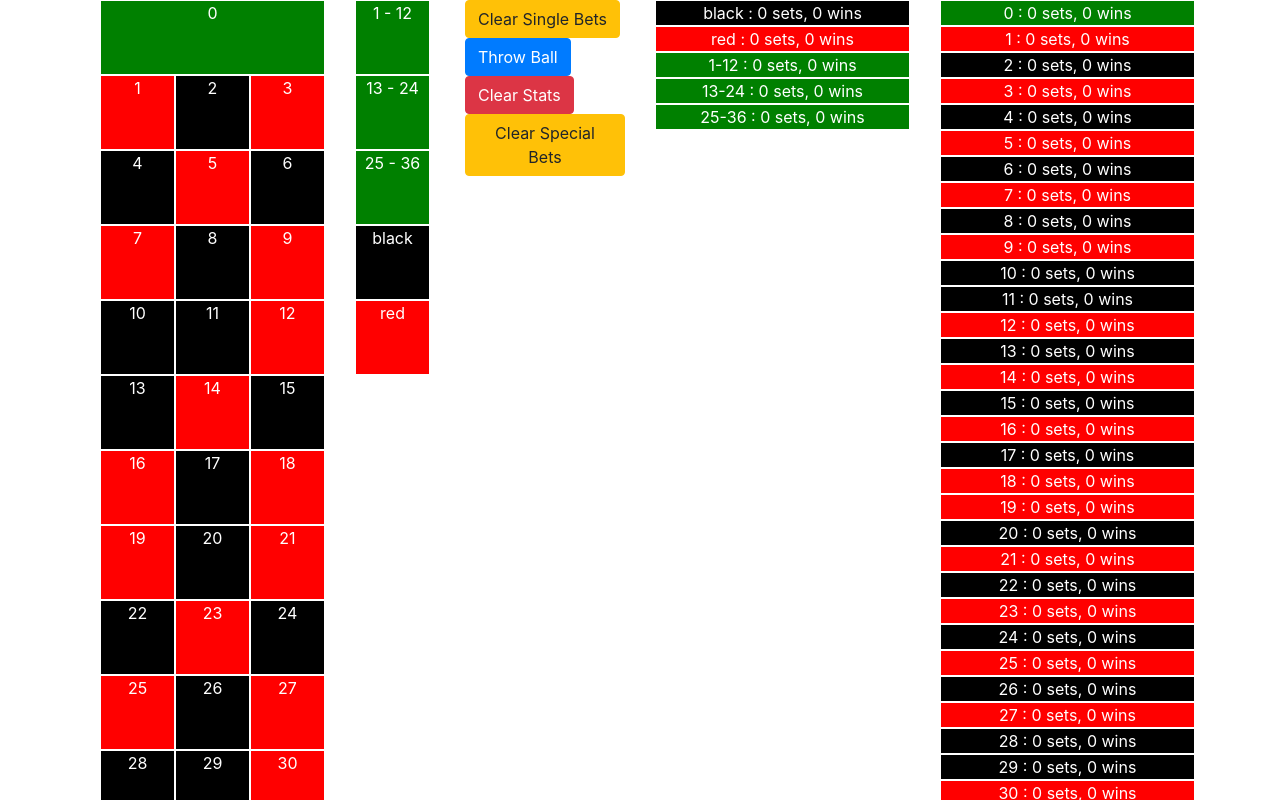
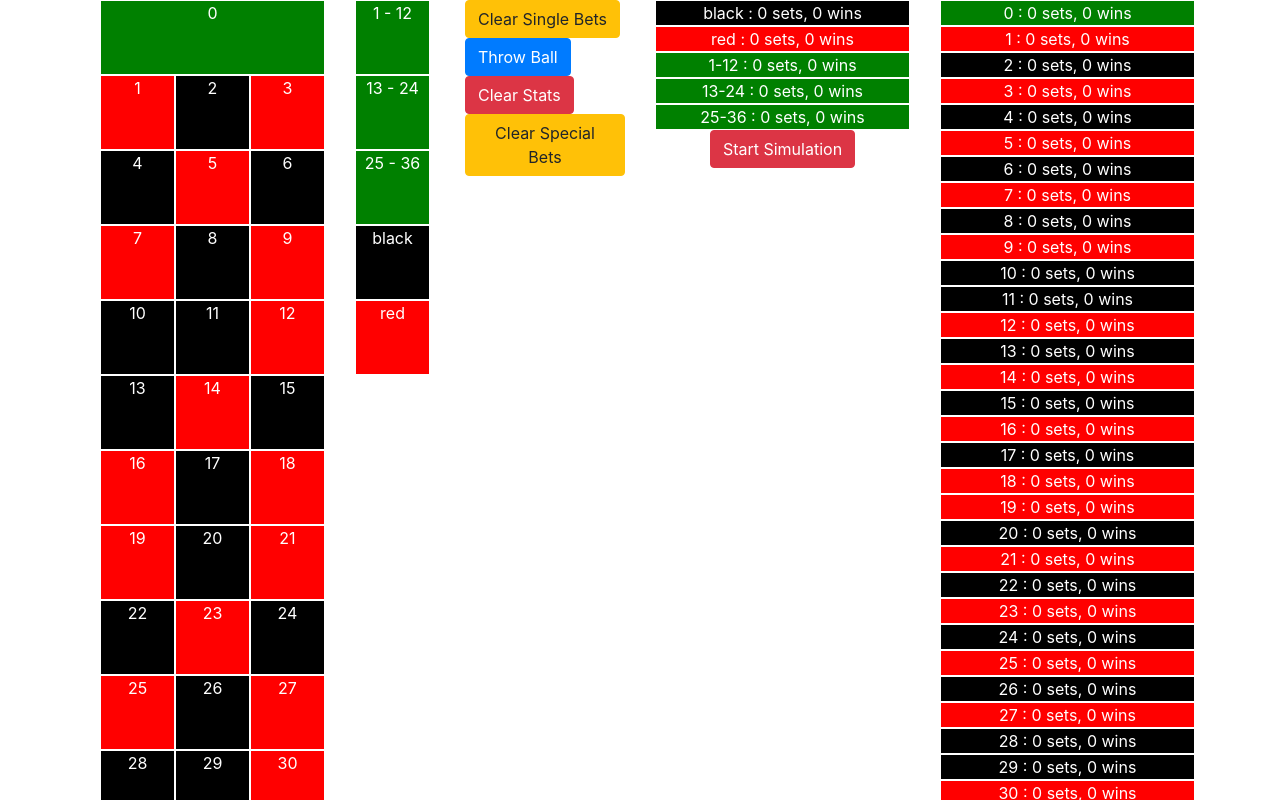
Before and after one commit to Wojtekk77/roulette-simulator, a React (Create React App) app: page / in a window 1280 px wide. Shown: the top 800 px of the page. Built offline with nearby package versions, Linux system fonts and the light colour scheme.

Commit message:
addet button start simulation without form

```diff
--- a/src/components/statistics/RouletteStatistics.js
+++ b/src/components/statistics/RouletteStatistics.js
@@ -2,7 +2,7 @@ import React, { useState, useEffect } from "react";
 import { useSelector, useDispatch, connect } from "react-redux";
 import NumOfSets from "./NumOfSets";
 import SpecialNumOfSets from "./SpecialNumOfSets";
-
+import StartSimulationButton from "./StartSimulationButton";
 const RouletteStatistics = (props) => {
 
   const numsOfSets = props.fieldList.map((field) => {
@@ -23,9 +23,11 @@ const RouletteStatistics = (props) => {
         <div className="col-md-6 text-center" >
           {numsOfColors}
           {numsOfPartials}
+          <StartSimulationButton />
         </div>
         <div className="col-md-6 text-center" >
           {numsOfSets}
+
         </div>
       </div>
     </div>
--- /dev/null
+++ b/src/components/statistics/StartSimulationButton.js
@@ -0,0 +1,66 @@
+import React, { Component } from 'react';
+import { connect } from 'react-redux';
+import { clearStatsAction } from '../../actions/clearStatsAction';
+import { throwBallAction } from "../../actions/throwBallAction"
+
+const StartSimulationButton = (props) => {
+
+    //     var Interval = setInterval(() => {
+    //         field = this.props.throwBall();
+    //         if (this.state.color === "") {
+    //         } else if (field.color === this.state.color) {
+    //             winInRow++;
+    //             wins++;
+    //             loseInRow = 0;
+    //         } else {
+    //             winInRow = 0;
+    //             loseInRow++;
+    //         }
+    //         i++;
+    //         if (longestLoseInRow < loseInRow) longestLoseInRow = loseInRow;
+    //         if (longestWinInRow < winInRow) longestWinInRow = winInRow;
+    //         this.setState({
+    //             wins,
+    //             winInRow,
+    //             loseInRow,
+    //             longestWinInRow,
+    //             longestLoseInRow,
+    //         });
+    //         if (i >= number || this.state.stopSimulation) {
+    //             clearInterval(Interval);
+    //         }
+    //     }, speed);
+    // };
+
+
+    const handleStartSimulation = () => {
+        var i = 0;
+        var Interval = setInterval(() => {
+            props.startSimulation(props.fields, props.colorFields, props.partialFields);
+            i++;
+            if (i > 500) {
+                clearInterval(Interval);
+            }
+        })
+    }
+
+    return (
+        <button onClick={handleStartSimulation} className="btn btn-danger">Start Simulation</button>
+    )
+}
+
+const mapStateToProps = (state) => {
+    return {
+        fields: state.fields,
+        colorFields: state.colorFields,
+        partialFields: state.partialFields
+    }
+}
+
+const mapDispatchToProps = (dispatch) => {
+    return {
+        startSimulation: (fields, colorFields, partialFields) => dispatch(throwBallAction(fields, colorFields, partialFields))
+    }
+}
+
+export default connect(mapStateToProps, mapDispatchToProps)(StartSimulationButton)
```
